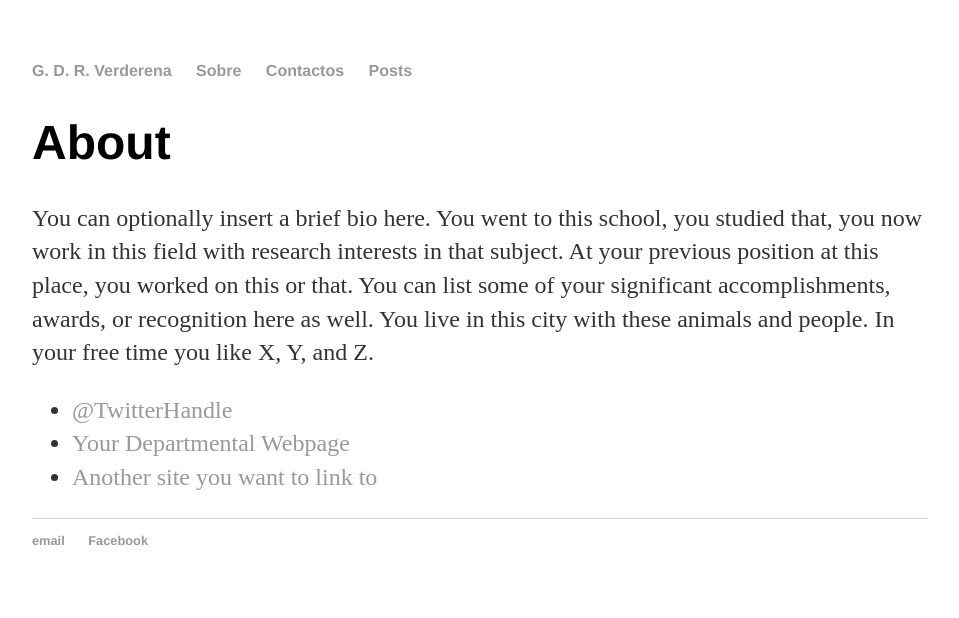
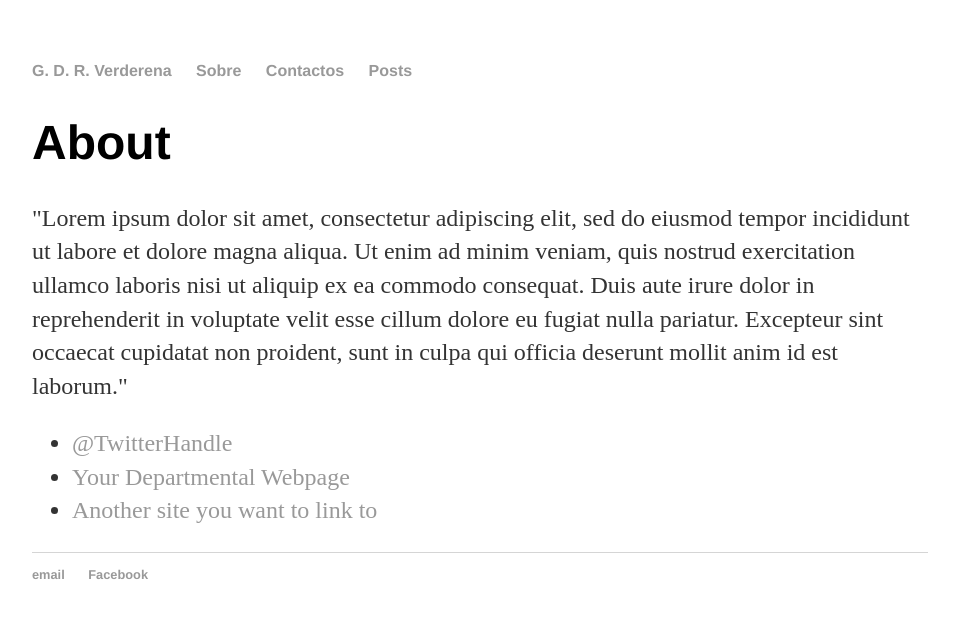
Before and after one commit to GDR-Verderena/gdr-verderena.github.io, a Jekyll site: the page built from about/index.html, in a window 1280 px wide. Shown: the top 618 px of the page, without its empty margins (160-1119 px from the left). Built offline with Jekyll 4.4.1, drawn with Linux system fonts in a browser that asks for light colours.

Commit message:
Update index.html

```diff
--- a/about/index.html
+++ b/about/index.html
@@ -5,7 +5,7 @@
 
 		<div class="about">
 			<h1>About</h1>
-			<p>You can optionally insert a brief bio here. You went to this school, you studied that, you now work in this field with research interests in that subject. At your previous position at this place, you worked on this or that. You can list some of your significant accomplishments, awards, or recognition here as well. You live in this city with these animals and people. In your free time you like X, Y, and Z.</p>
+			<p>"Lorem ipsum dolor sit amet, consectetur adipiscing elit, sed do eiusmod tempor incididunt ut labore et dolore magna aliqua. Ut enim ad minim veniam, quis nostrud exercitation ullamco laboris nisi ut aliquip ex ea commodo consequat. Duis aute irure dolor in reprehenderit in voluptate velit esse cillum dolore eu fugiat nulla pariatur. Excepteur sint occaecat cupidatat non proident, sunt in culpa qui officia deserunt mollit anim id est laborum."</p>
 
 			<ul class="contacts">
 				<li><a href="#">@TwitterHandle</a></li>
```
